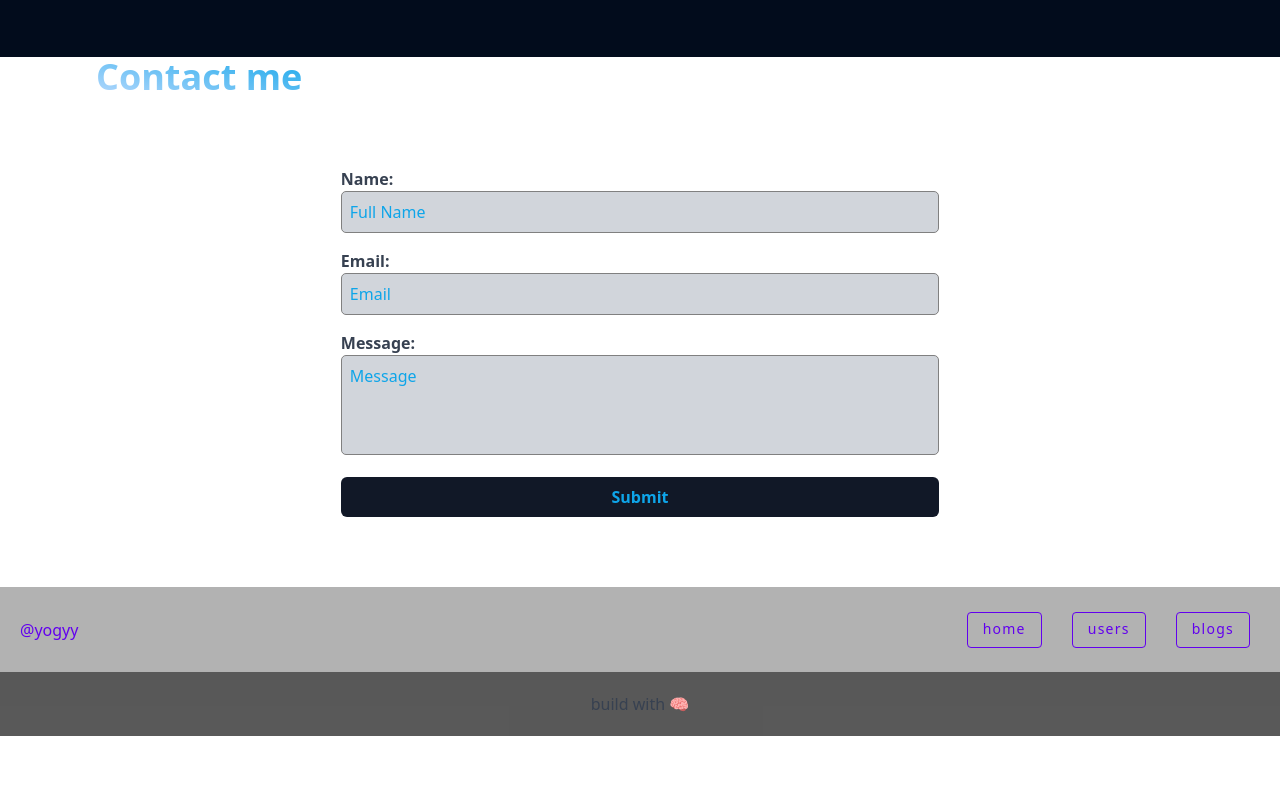
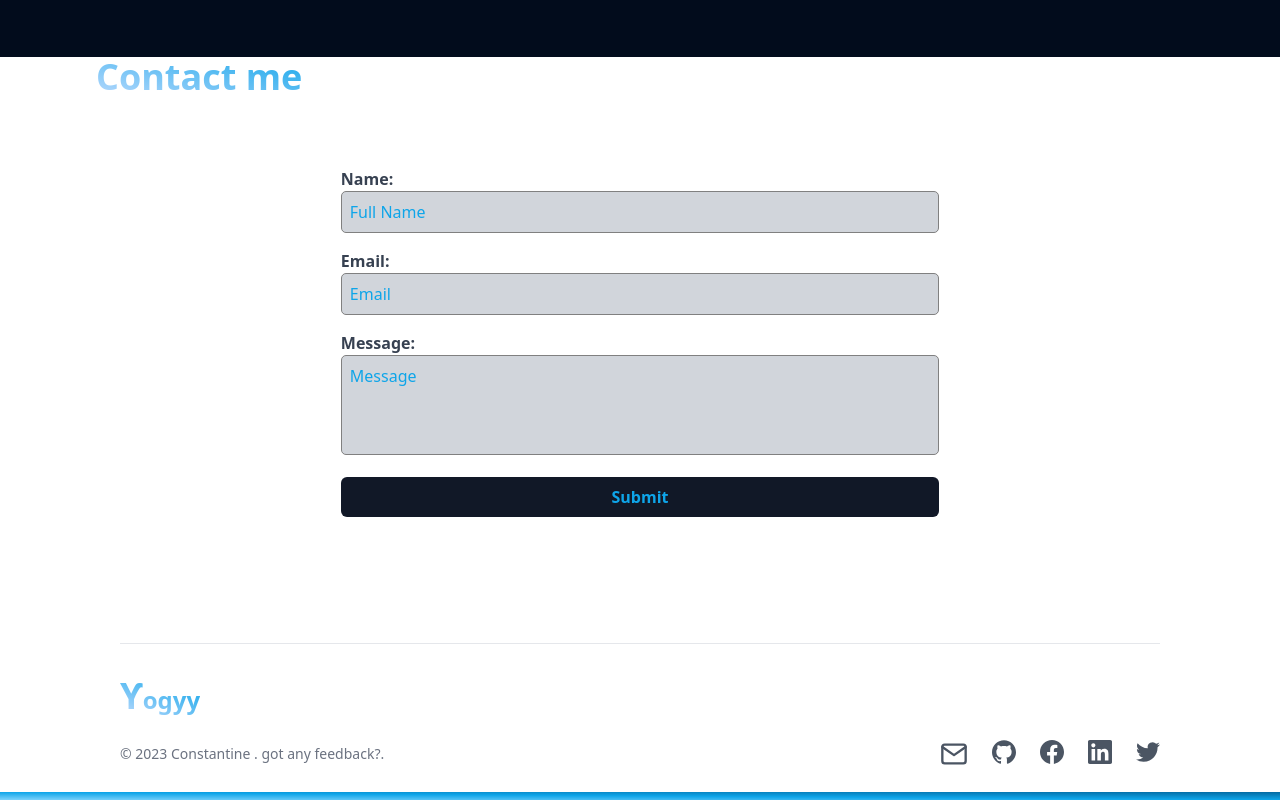
Before and after one commit to yogyy/learn-NextJS, a Next.js app: page / in a window 1280 px wide. Shown: the part 2343-3143 px from the top of the page. Before the commit the page ends 3079 px from the top, so only its background shows below. Built offline with nearby package versions, Linux system fonts and the light colour scheme.

Commit message:
new footer

```diff
--- a/components/Footer/index.tsx
+++ b/components/Footer/index.tsx
@@ -1,9 +1,12 @@
 import {useRouter} from 'next/router';
-import React from 'react';
+import React, {useState} from 'react';
+import {LogoLink} from '../links/LogoName';
+import UnstyledLink from '../links/UnstyledLink';
+import ContactForm from '../Porto/contact';
 
 import styles from './Footer.module.css';
 
-export default function Footer() {
+export function Footer1() {
   const router = useRouter();
   function otHome() {
     if (window.location.pathname === '/') {
@@ -53,3 +56,148 @@
     </div>
   );
 }
+
+export default function Footer() {
+  const [showModal, setShowModal] = useState(false);
+
+  function handleClick() {
+    setShowModal(!showModal);
+  }
+  return (
+    <>
+      <footer className="p-4 layout bg-white sm:p-6 dark:bg-gray-900">
+        <hr className="my-6 border-gray-200 sm:mx-auto dark:border-gray-700 lg:my-8" />
+
+        <div className="md:flex md:justify-between">
+          <div className="mb-6">
+            <span className="self-center text-2xl font-semibold whitespace-nowrap dark:text-white">
+              <LogoLink />
+            </span>
+          </div>
+        </div>
+        <div className="flex flex-col-reverse justify-center place-items-center gap-6 md:flex-row md:justify-between">
+          <span className="text-sm text-gray-500 sm:text-center dark:text-gray-400">
+            © 2023 Constantine . got any feedback?.
+          </span>
+          <div className="relative flex text-center space-x-3 md:space-x-6 sm:place-content-center ">
+            <button onClick={handleClick}>
+              <FiMail />
+            </button>
+
+            <UnstyledLink href="https://github.com/yogyy">
+              <SiGithub />
+            </UnstyledLink>
+            <UnstyledLink href="https://facebook.com/iogiy">
+              <SiFacebok />
+            </UnstyledLink>
+            <UnstyledLink href="https://www.linkedin.com/in/yogyy/">
+              <SiLinkedIn />
+            </UnstyledLink>
+            <UnstyledLink href="https://twitter.com/yogyxx">
+              <SiTwitter />
+            </UnstyledLink>
+          </div>
+        </div>
+        {showModal && (
+          <div>
+            <div className="pt-7">
+              <ContactForm />
+            </div>
+          </div>
+        )}
+      </footer>
+      <div className="h-2 bg-gradient-to-tr from-sky-300 via-sky-500 to-sky-700" />
+    </>
+  );
+}
+
+const SiGithub = () => {
+  return (
+    <svg
+      className="h-6 w-6 align-middle text-gray-600 hover:text-sky-500 dark:text-gray-300 dark:hover:text-sky-600 "
+      stroke="currentColor"
+      fill="currentColor"
+      stroke-width="0"
+      role="img"
+      viewBox="0 0 24 24"
+      height="1em"
+      width="1em"
+      xmlns="http://www.w3.org/2000/svg">
+      <title></title>
+      <path d="M12 .297c-6.63 0-12 5.373-12 12 0 5.303 3.438 9.8 8.205 11.385.6.113.82-.258.82-.577 0-.285-.01-1.04-.015-2.04-3.338.724-4.042-1.61-4.042-1.61C4.422 18.07 3.633 17.7 3.633 17.7c-1.087-.744.084-.729.084-.729 1.205.084 1.838 1.236 1.838 1.236 1.07 1.835 2.809 1.305 3.495.998.108-.776.417-1.305.76-1.605-2.665-.3-5.466-1.332-5.466-5.93 0-1.31.465-2.38 1.235-3.22-.135-.303-.54-1.523.105-3.176 0 0 1.005-.322 3.3 1.23.96-.267 1.98-.399 3-.405 1.02.006 2.04.138 3 .405 2.28-1.552 3.285-1.23 3.285-1.23.645 1.653.24 2.873.12 3.176.765.84 1.23 1.91 1.23 3.22 0 4.61-2.805 5.625-5.475 5.92.42.36.81 1.096.81 2.22 0 1.606-.015 2.896-.015 3.286 0 .315.21.69.825.57C20.565 22.092 24 17.592 24 12.297c0-6.627-5.373-12-12-12"></path>
+    </svg>
+  );
+};
+
+const SiFacebok = () => {
+  return (
+    <svg
+      className="h-6 w-6 align-middle text-gray-600 hover:text-sky-500 dark:text-gray-300 dark:hover:text-sky-500"
+      stroke="currentColor"
+      fill="currentColor"
+      stroke-width="0"
+      role="img"
+      viewBox="0 0 24 24"
+      height="1em"
+      width="1em"
+      xmlns="http://www.w3.org/2000/svg">
+      <title></title>
+      <path d="M24 12.073c0-6.627-5.373-12-12-12s-12 5.373-12 12c0 5.99 4.388 10.954 10.125 11.854v-8.385H7.078v-3.47h3.047V9.43c0-3.007 1.792-4.669 4.533-4.669 1.312 0 2.686.235 2.686.235v2.953H15.83c-1.491 0-1.956.925-1.956 1.874v2.25h3.328l-.532 3.47h-2.796v8.385C19.612 23.027 24 18.062 24 12.073z"></path>
+    </svg>
+  );
+};
+
+const SiLinkedIn = () => {
+  return (
+    <svg
+      stroke="currentColor"
+      fill="currentColor"
+      stroke-width="0"
+      role="img"
+      viewBox="0 0 24 24"
+      className="my-auto h-6 w-6 align-middle text-gray-600 transition-colors hover:text-sky-500 dark:text-gray-300 dark:hover:text-sky-500"
+      height="1em"
+      width="1em"
+      xmlns="http://www.w3.org/2000/svg">
+      <title></title>
+      <path d="M20.447 20.452h-3.554v-5.569c0-1.328-.027-3.037-1.852-3.037-1.853 0-2.136 1.445-2.136 2.939v5.667H9.351V9h3.414v1.561h.046c.477-.9 1.637-1.85 3.37-1.85 3.601 0 4.267 2.37 4.267 5.455v6.286zM5.337 7.433c-1.144 0-2.063-.926-2.063-2.065 0-1.138.92-2.063 2.063-2.063 1.14 0 2.064.925 2.064 2.063 0 1.139-.925 2.065-2.064 2.065zm1.782 13.019H3.555V9h3.564v11.452zM22.225 0H1.771C.792 0 0 .774 0 1.729v20.542C0 23.227.792 24 1.771 24h20.451C23.2 24 24 23.227 24 22.271V1.729C24 .774 23.2 0 22.222 0h.003z"></path>
+    </svg>
+  );
+};
+
+const FiMail = () => {
+  return (
+    <svg
+      stroke="currentColor"
+      fill="none"
+      strokeWidth="2"
+      viewBox="0 0 24 24"
+      strokeLinecap="round"
+      strokeLinejoin="round"
+      className="h-7 w-7 align-middle text-gray-600 hover:text-sky-500 dark:text-gray-300 dark:hover:text-sky-500"
+      height="1em"
+      width="1em"
+      xmlns="http://www.w3.org/2000/svg">
+      <path d="M4 4h16c1.1 0 2 .9 2 2v12c0 1.1-.9 2-2 2H4c-1.1 0-2-.9-2-2V6c0-1.1.9-2 2-2z"></path>
+      <polyline points="22,6 12,13 2,6"></polyline>
+    </svg>
+  );
+};
+
+const SiTwitter = () => {
+  return (
+    <svg
+      className="my-auto h-6 w-6 align-middle text-gray-600 transition-colors hover:text-sky-500 dark:text-gray-300 dark:hover:text-sky-500"
+      stroke="currentColor"
+      fill="currentColor"
+      stroke-width="0"
+      role="img"
+      viewBox="0 0 24 24"
+      height="1em"
+      width="1em"
+      xmlns="http://www.w3.org/2000/svg">
+      <title></title>
+      <path d="M23.953 4.57a10 10 0 01-2.825.775 4.958 4.958 0 002.163-2.723c-.951.555-2.005.959-3.127 1.184a4.92 4.92 0 00-8.384 4.482C7.69 8.095 4.067 6.13 1.64 3.162a4.822 4.822 0 00-.666 2.475c0 1.71.87 3.213 2.188 4.096a4.904 4.904 0 01-2.228-.616v.06a4.923 4.923 0 003.946 4.827 4.996 4.996 0 01-2.212.085 4.936 4.936 0 004.604 3.417 9.867 9.867 0 01-6.102 2.105c-.39 0-.779-.023-1.17-.067a13.995 13.995 0 007.557 2.209c9.053 0 13.998-7.496 13.998-13.985 0-.21 0-.42-.015-.63A9.935 9.935 0 0024 4.59z"></path>
+    </svg>
+  );
+};
```
